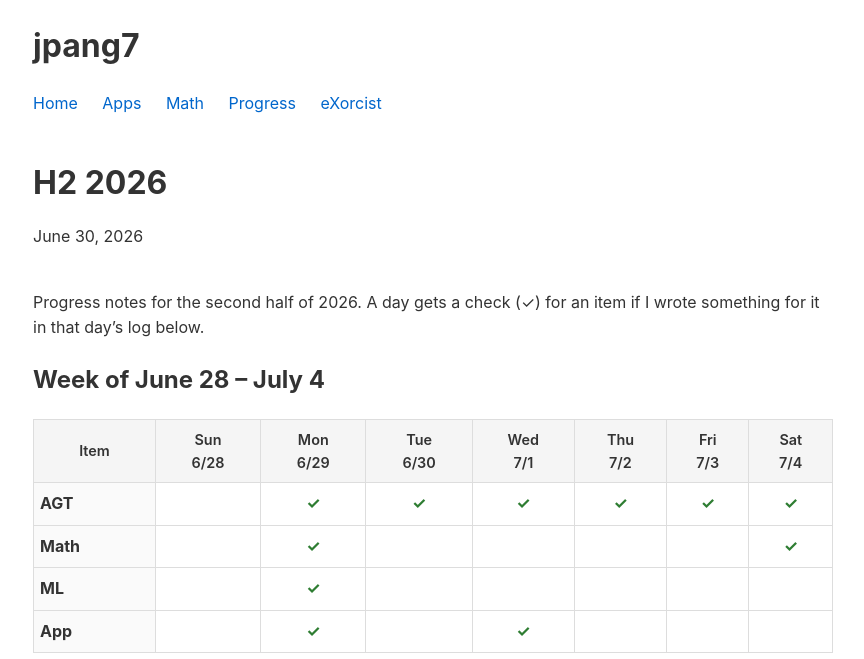
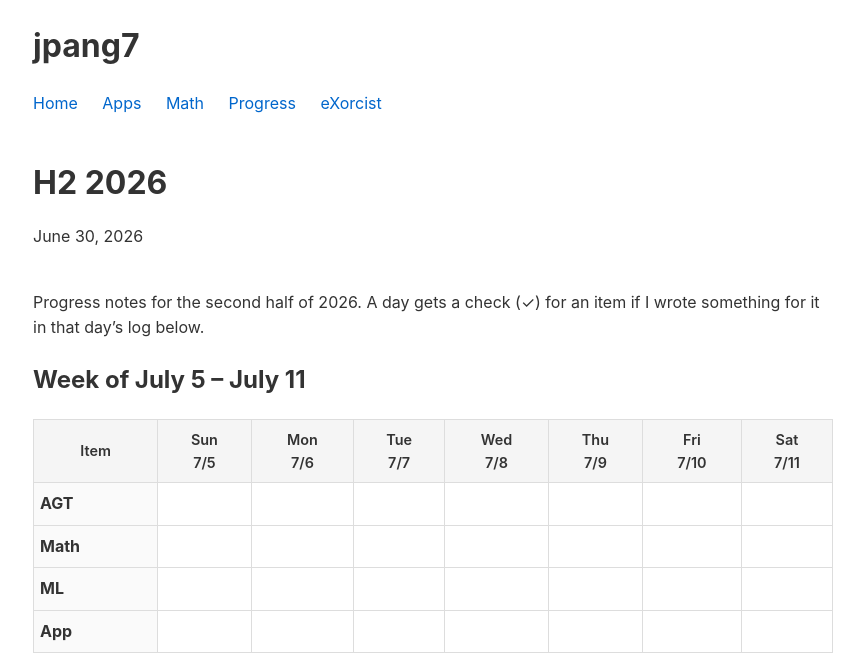
Before and after one commit to jpang7/jpang7.github.io, a Jekyll site: the page built from _progress/h2-2026.md, in a window 1280 px wide and 900 px high, cut to the strip 0-659 px from the top of the window. Shown: the whole strip, without its empty margins (207-1071 px from the left). Built offline with Jekyll 4.4.1, drawn with Linux system fonts in a browser that asks for light colours.

Commit message:
Add week of July 5–11 to H2 2026 tracker
Co-authored-by: Cursor <cursoragent@cursor.com>

```diff
--- a/_progress/h2-2026.md
+++ b/_progress/h2-2026.md
@@ -5,6 +5,30 @@ date: 2026-06-30
 
 Progress notes for the second half of 2026. A day gets a check (✓) for an item
 if I wrote something for it in that day's log below.
+
+<div class="week">
+  <h2>Week of July 5 – July 11</h2>
+  <table class="progress-table">
+    <thead>
+      <tr>
+        <th>Item</th>
+        <th data-date="7/5">Sun<br>7/5</th>
+        <th data-date="7/6">Mon<br>7/6</th>
+        <th data-date="7/7">Tue<br>7/7</th>
+        <th data-date="7/8">Wed<br>7/8</th>
+        <th data-date="7/9">Thu<br>7/9</th>
+        <th data-date="7/10">Fri<br>7/10</th>
+        <th data-date="7/11">Sat<br>7/11</th>
+      </tr>
+    </thead>
+    <tbody>
+      <tr data-item="agt"><th>AGT</th><td></td><td></td><td></td><td></td><td></td><td></td><td></td></tr>
+      <tr data-item="math"><th>Math</th><td></td><td></td><td></td><td></td><td></td><td></td><td></td></tr>
+      <tr data-item="ml"><th>ML</th><td></td><td></td><td></td><td></td><td></td><td></td><td></td></tr>
+      <tr data-item="app"><th>App</th><td></td><td></td><td></td><td></td><td></td><td></td><td></td></tr>
+    </tbody>
+  </table>
+</div>
 
 <div class="week">
   <h2>Week of June 28 – July 4</h2>
```
